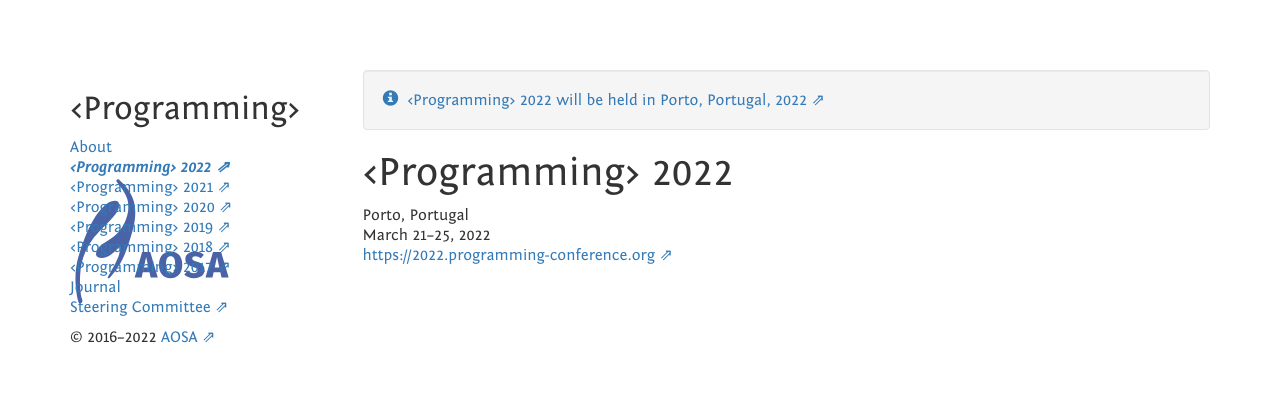
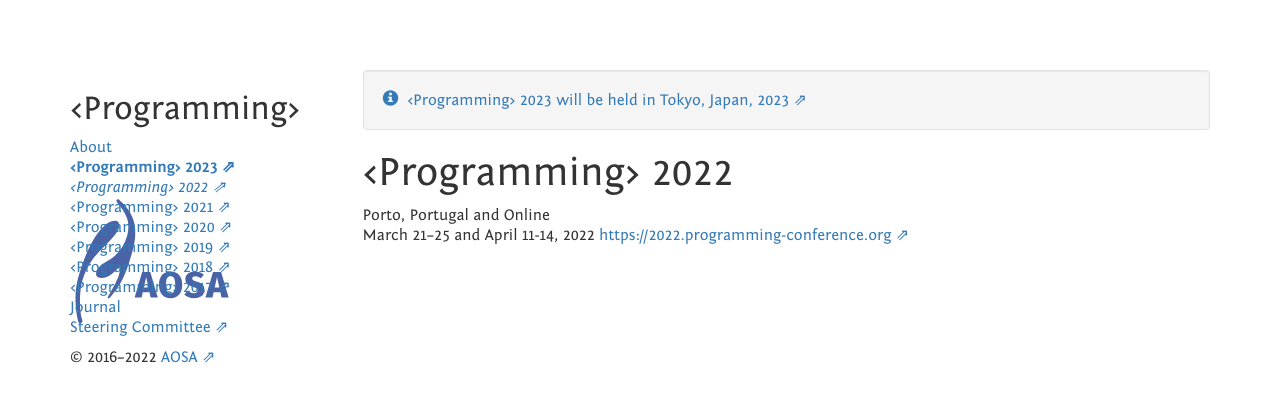
Before and after one commit to programming-conference/programming-conference.github.io, a Jekyll site: the page built from 2022/index.markdown, in a window 1280 px wide. Shown: the top 402 px of the page. Built offline with Jekyll 4.4.1, drawn with Linux system fonts in a browser that asks for light colours; nearby versions of some CDN libraries.

Commit message:
Add 2023...

```diff
--- a/2022/index.markdown
+++ b/2022/index.markdown
@@ -1,10 +1,9 @@
 ---
 title: ‹Programming› 2022
 order: 194
-featured: ‹Programming› 2022 will be held in Porto, Portugal, 2022
 external: https://2022.programming-conference.org
 ---
 
-Porto, Portugal \\
-March 21–25, 2022\\
+Porto, Portugal and Online \\
+March 21–25 and April 11-14, 2022
 <https://2022.programming-conference.org>
```
Also changed, not shown: 2023/index.markdown (added, +10 -0 lines).
